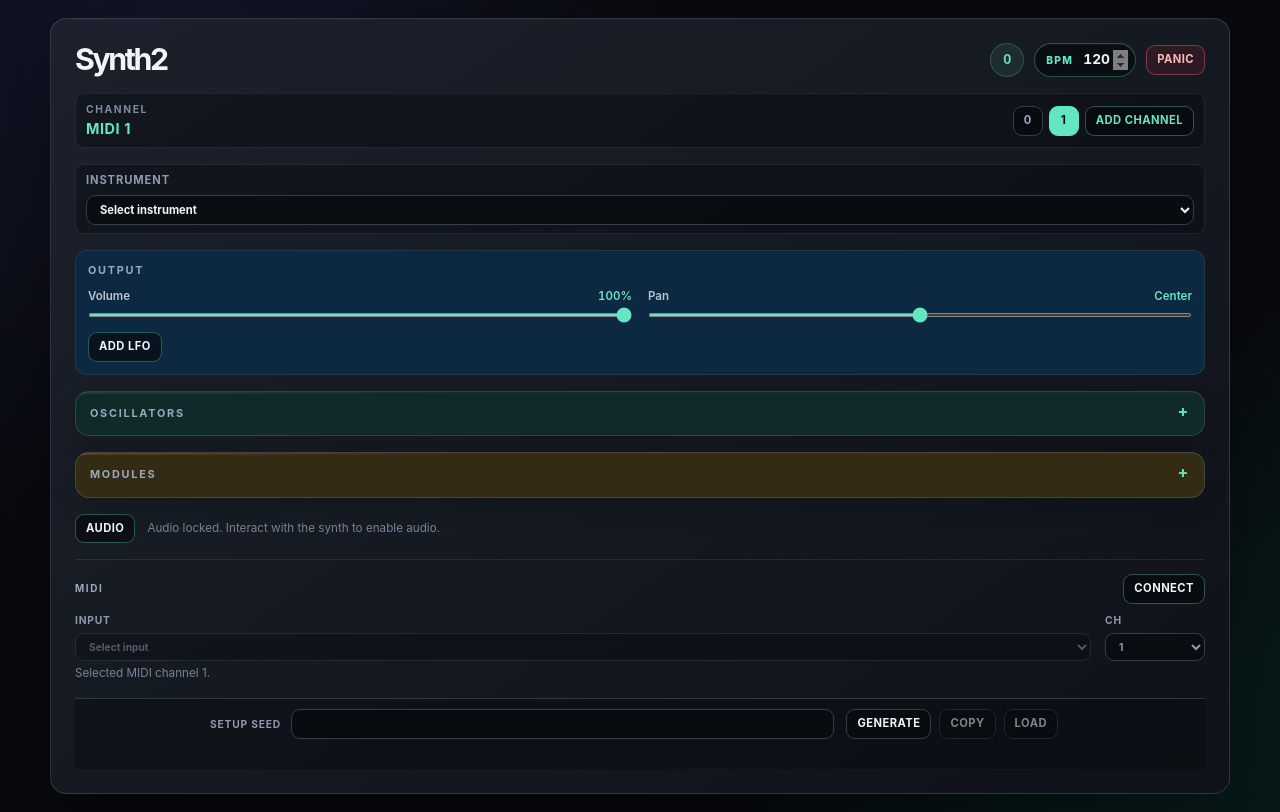
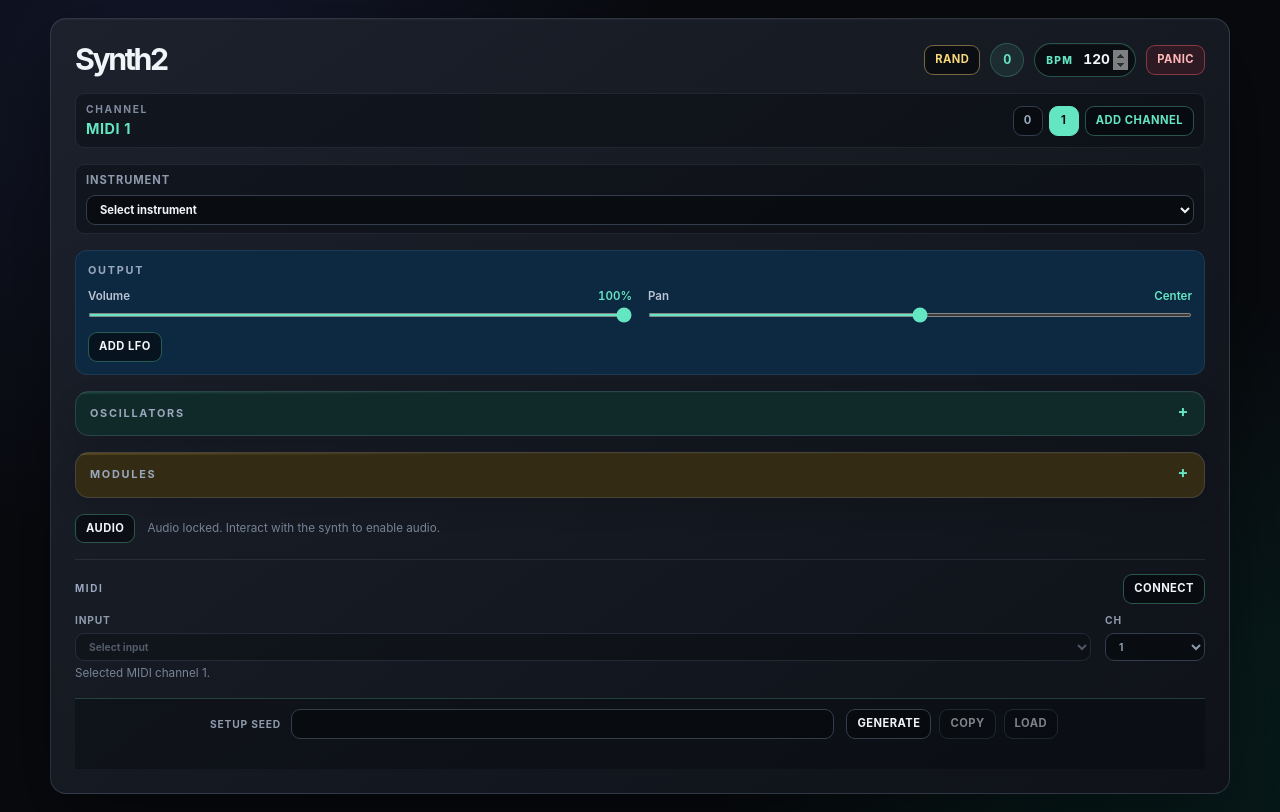
Before and after one commit to hendrik-goebel/synth2, a Vue app: page / in a window 1280 px wide. Built offline with nearby package versions, Linux system fonts and the light colour scheme.

Commit message:
add randomizer

```diff
--- a/src/App.vue
+++ b/src/App.vue
@@ -235,6 +235,23 @@ function addChannel() {
   loadChannel(channels.value.length)
 }
 
+/** Ensures MIDI channels 1–4 each receive a freshly selected instrument preset. */
+function randomizeFirstFourChannels() {
+  const previousChannel = selectedChannel.value
+
+  while (channels.value.length < 4) {
+    addChannel()
+  }
+
+  for (let channelNumber = 1; channelNumber <= 4; channelNumber += 1) {
+    loadChannel(channelNumber)
+    const preset = instrumentPresets[Math.floor(Math.random() * instrumentPresets.length)]
+    applyInstrumentPreset(preset.id)
+  }
+
+  loadChannel(previousChannel)
+}
+
 function handleChannelKey(event: KeyboardEvent) {
   if (event.target instanceof HTMLInputElement || event.target instanceof HTMLSelectElement || event.target instanceof HTMLTextAreaElement) return
 
@@ -1672,6 +1689,7 @@ onUnmounted(() => {
           <h1>Synth2</h1>
         </div>
         <div class="topbar-actions">
+          <button type="button" class="randomize-button" title="Randomize instruments on channels 1–4" @click="randomizeFirstFourChannels">RAND</button>
           <output class="voice-count" title="Active voices">{{ activeVoices }}</output>
           <label class="bpm-control">
             <span class="bpm-label">BPM</span>
--- a/src/style.css
+++ b/src/style.css
@@ -153,6 +153,11 @@ h1 {
 .add-channel-button {
   color: #65e6c2;
   border-color: rgba(101, 230, 194, 0.34);
+}
+
+.randomize-button {
+  color: #f8d87a;
+  border-color: rgba(248, 216, 122, 0.45);
 }
 
 .topbar-actions {
```
